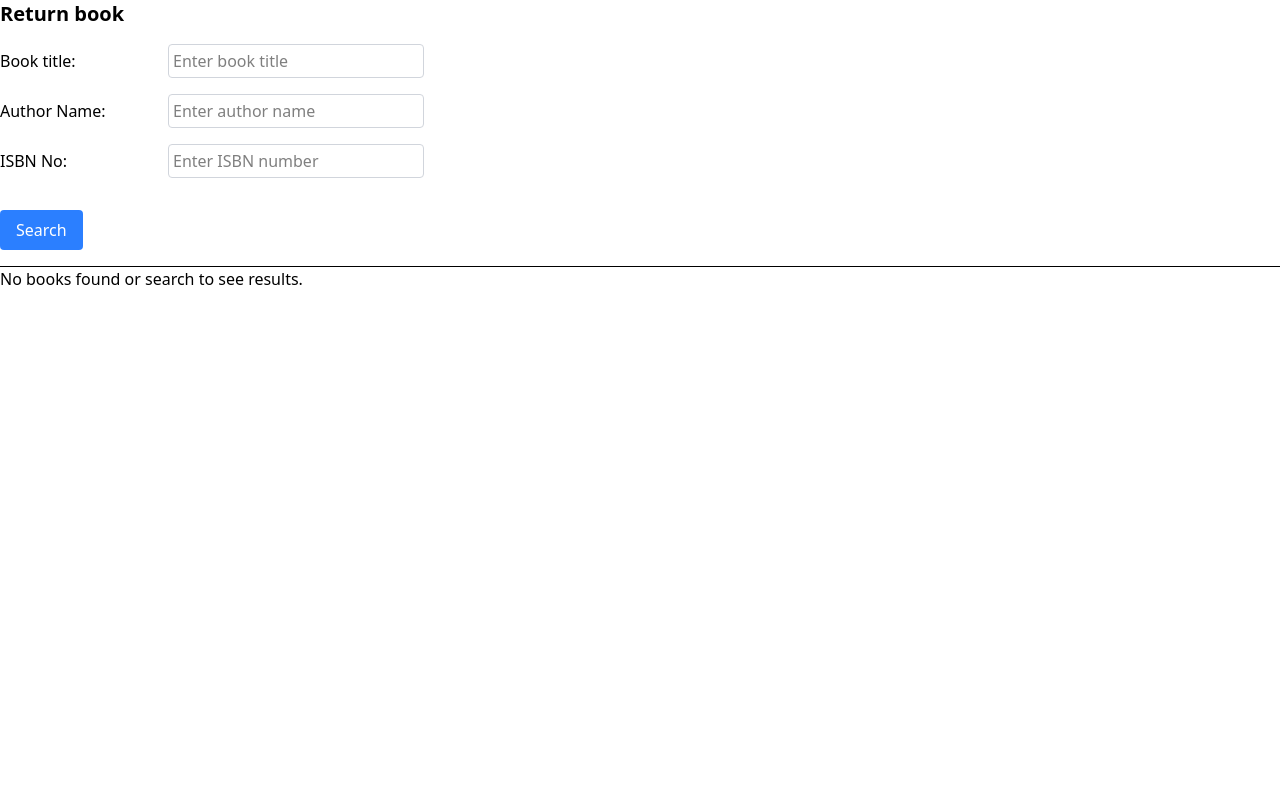
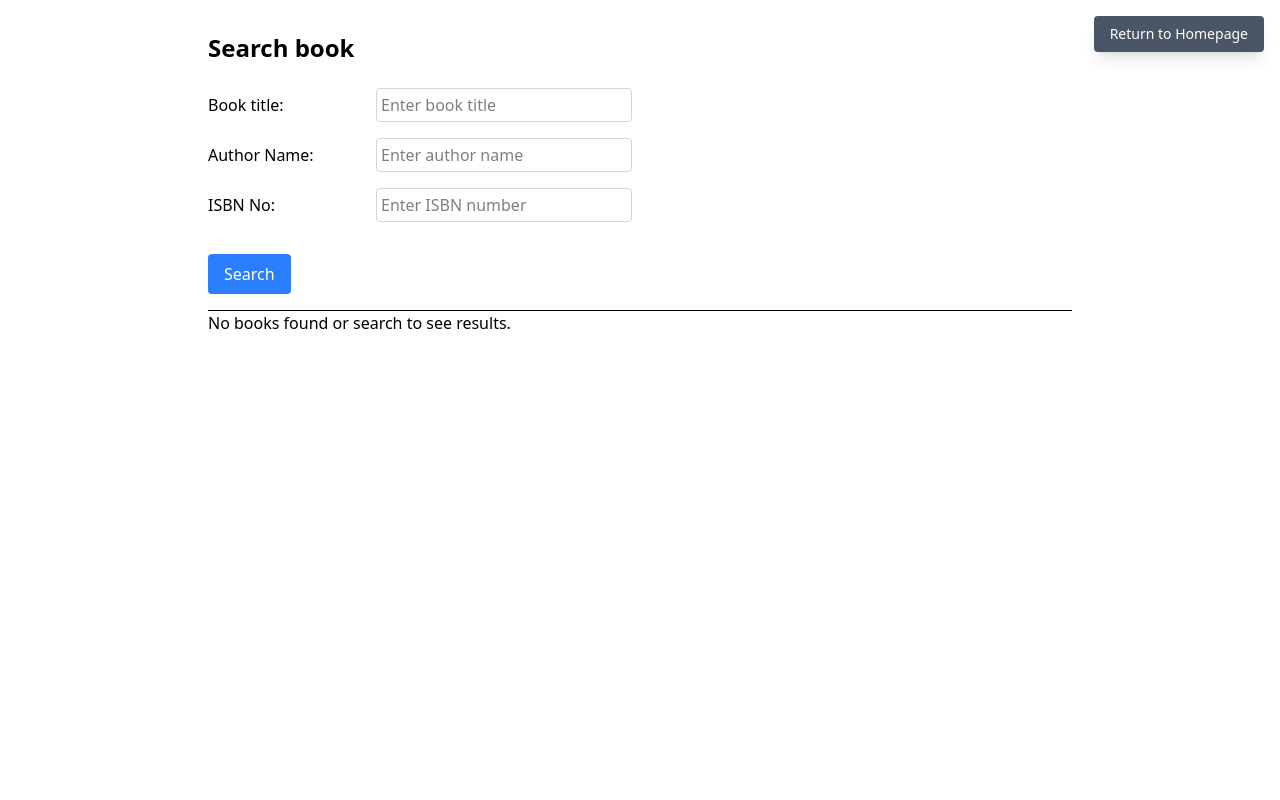
Before and after one commit to YTlau9487/database_gp_W2LS, a Flask app: page /search in a window 1280 px wide. Run offline with Flask 3, Linux system fonts and the light colour scheme.

Commit message:
fix the title in the searchBook and add the return homepage button

```diff
--- a/templates/layout.html
+++ b/templates/layout.html
@@ -1,21 +1,28 @@
 <!DOCTYPE html>
 <html>
   <head>
-        <meta charset="UTF-8">
+    <meta charset="UTF-8" />
     <script src="https://cdn.jsdelivr.net/npm/@tailwindcss/browser@4"></script>
-        <title>
-            {% block title %}
-            {% endblock %}
-        </title>
+    <title>{% block title %} {% endblock %}</title>
   </head>
-    <body>
-        <h2 class="text-xl font-bold">{% block pageTitle %}{% endblock %}</h2>
+  <body class="relative min-h-screen">
+    <a
+      href="/"
+      class="fixed top-4 right-4 z-10 px-4 py-2 text-sm font-medium text-white bg-gray-600 hover:bg-gray-600/80 active:bg-gray-600/60 rounded shadow-lg transition duration-150"
+    >
+      Return to Homepage
+    </a>
+
+    <div class="container mx-auto px-4 py-8 max-w-4xl">
+      <h2 class="text-2xl font-bold mb-6">
+        {% block pageTitle %}{% endblock %}
+      </h2>
+
       <form action="{{ actionUrl }}" method="POST" class="space-y-4 my-4">
-            {% block formContent %}
-            {% endblock %}
+        {% block formContent %} {% endblock %}
       </form>
 
-        {% block main %}
-        {% endblock %}
+      {% block main %} {% endblock %}
+    </div>
   </body>
 </html>
--- a/templates/searchBook.html
+++ b/templates/searchBook.html
@@ -7,7 +7,7 @@
 {% set actionUrl = '/search' %}
 
 {% block pageTitle %}
-    Return book
+    Search book
 {% endblock %}
 
 {% block formContent %}
```
Lines whose indentation alone changed are shown as unchanged.
